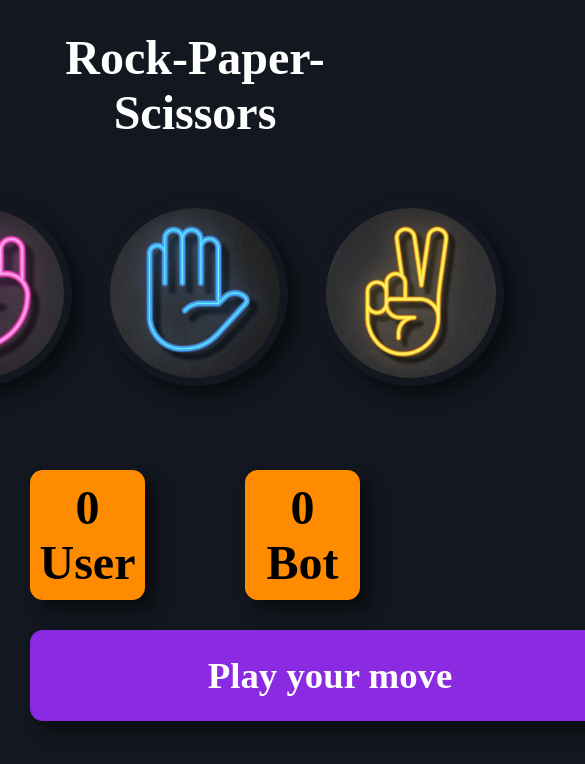
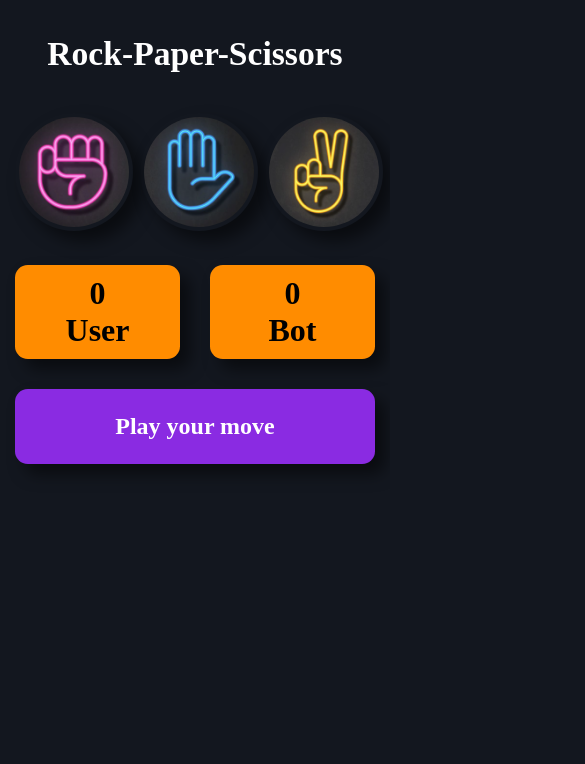
Before and after one commit to pxgacademy/rock-paper-scissors-game-project_JavaScript_practice, a plain HTML site: page index.html in a window 390 px wide. Shown: the top 764 px of the page, 585 px wide, since content can reach past the window. Drawn offline with Linux system fonts and the light colour scheme.

Commit message:
Added responsive code for small device

```diff
--- a/styles/styles.css
+++ b/styles/styles.css
@@ -84,3 +84,61 @@ body {
 #msg_container:hover {
   border: 4px solid #ffffff;
 }
+
+@media screen and (max-width: 576px) {
+  body {
+    padding: 15px;
+    width: 100%;
+    box-sizing: border-box;
+  }
+
+  #title {
+    font-size: 2.1em;
+    margin-top: 20px;
+    margin-bottom: 40px;
+  }
+
+  #images {
+    display: flex;
+    justify-content: center;
+    gap: 15px;
+    padding: 0px;
+  }
+
+  .image img {
+    width: 100%;
+    border: 0.3rem solid rgba(0, 0, 0, 0);
+  }
+
+  #rock img:hover {
+    border: 0.3rem solid deeppink;
+  }
+  #paper img:hover {
+    border: 0.3rem solid rgb(0, 109, 252);
+  }
+  #scissors img:hover {
+    border: 0.3rem solid rgb(251, 255, 0);
+  }
+
+  #score_board {
+    margin-top: 30px;
+    gap: 30px;
+  }
+
+  .score {
+    width: 50%;
+  }
+
+  .score p {
+    font-size: 2rem;
+    font-weight: 600;
+  }
+
+  #msg_container {
+    width: 100%;
+  }
+
+  #msg {
+    font-size: 1.5rem;
+  }
+}
```
